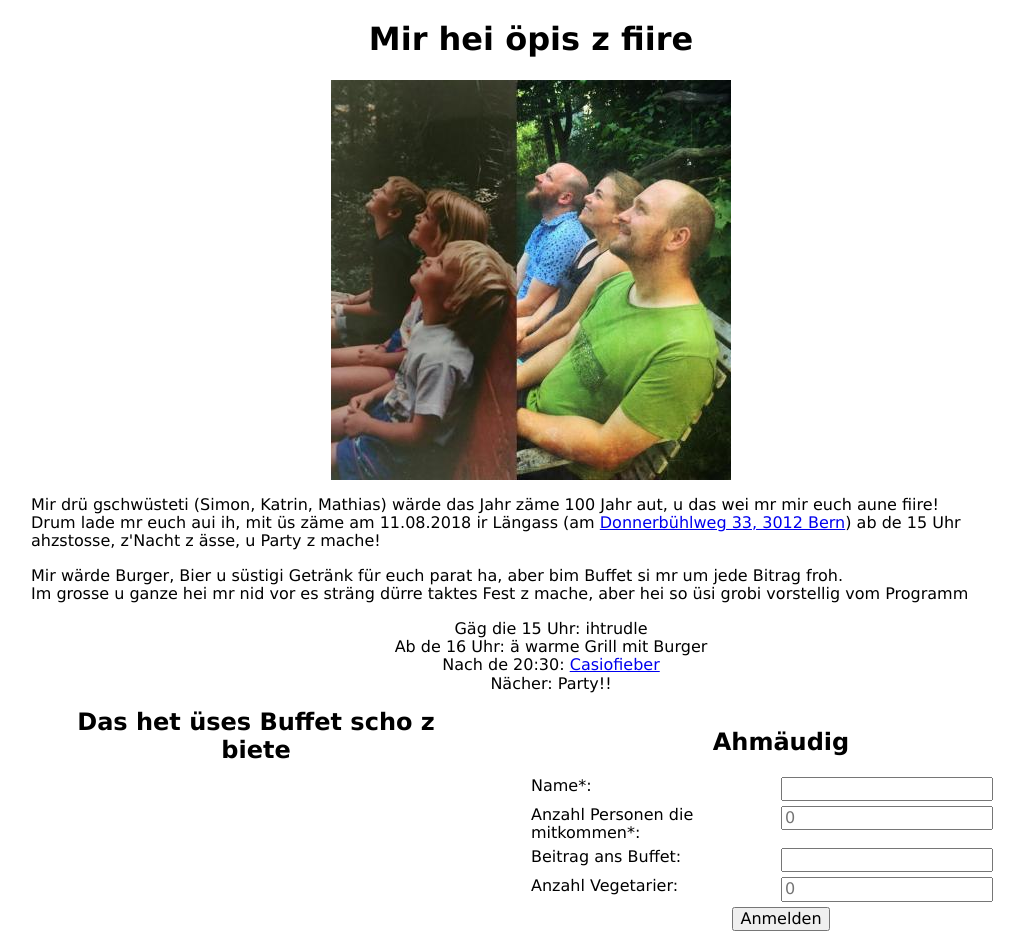
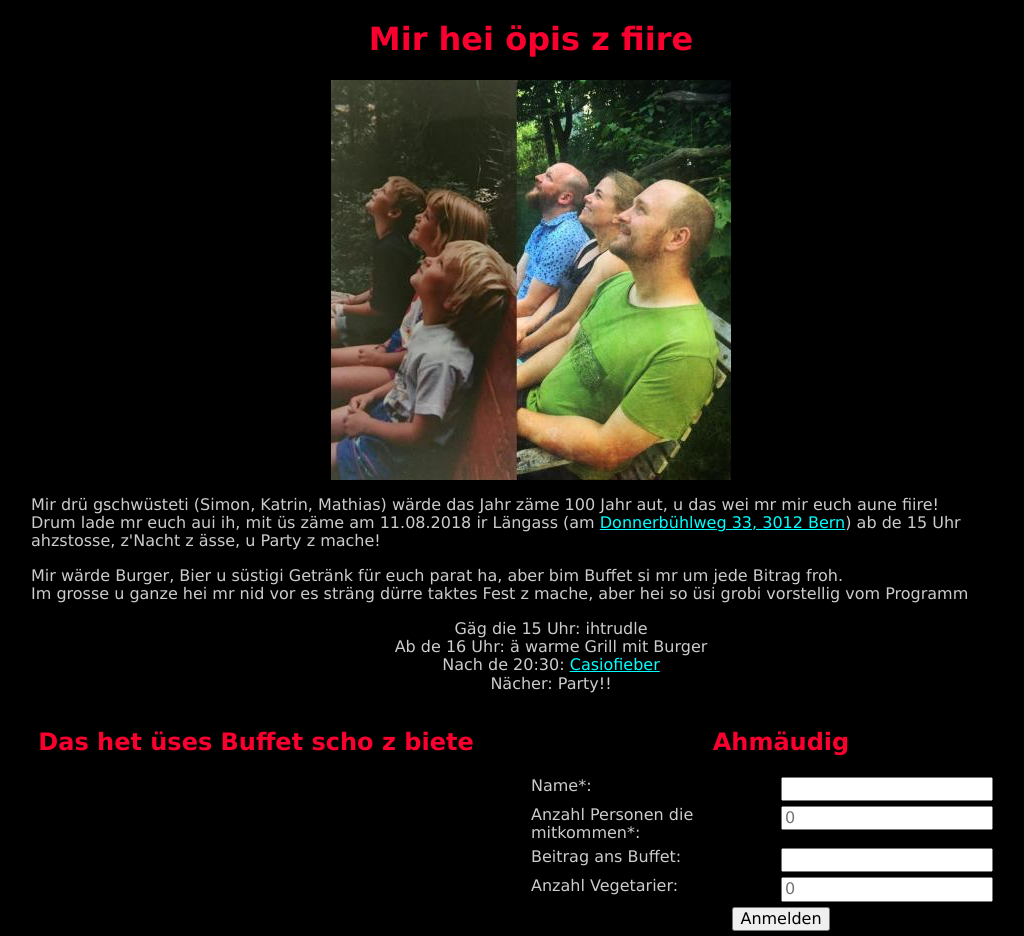
Before and after one commit to peschmae/100_jahre, a Flask app: page / in a window 1280 px wide. Shown: the whole page, without its empty margins (109-1133 px from the left). Run offline with Flask 2, Linux system fonts and the light colour scheme; data that the repository does not hold is empty.

Commit message:
Add simu styling

```diff
--- a/registration_page/static/style.css
+++ b/registration_page/static/style.css
@@ -1,16 +1,25 @@
 body {
     font-family: 'Lucida Grande', 'Lucida Sans Unicode', 'Geneva', 'Verdana', sans-serif;
     padding: 0 20px;
+    background-color: black;
+    color: rgba(255, 255, 255, 0.8);
 }
 
-section.content,
-footer {
+h1, h2, h3 {
+    color: rgb(251, 0, 47);
+}
+
+a, a:hover, a:visited {
+    color: aqua;
+}
+
+section.content {
     width: 80%;
     margin: 0 auto;
 }
 
 section.content h1,
-footer {
+section.content div.col-left h2 {
     text-align: center;
 }
 
@@ -68,8 +77,10 @@ form .row.actions input {
 }
 
 @media (min-width: 992px) {
-    section.content,
-    footer {
+    a:hover {
+        text-decoration: none;
+    }
+    section.content {
         width: 1000px;
     }
     section.content div.col-left,
@@ -80,11 +91,6 @@ form .row.actions input {
     section.content div.col-left {
         width: 450px;
         margin-right: 50px;
-    }
-
-    section.content div.col-left h2 {
-        margin: 0 auto;
-        width: 370px;
     }
 
     section.content div.col-right {
```
Also changed, not shown: 1 other file.
